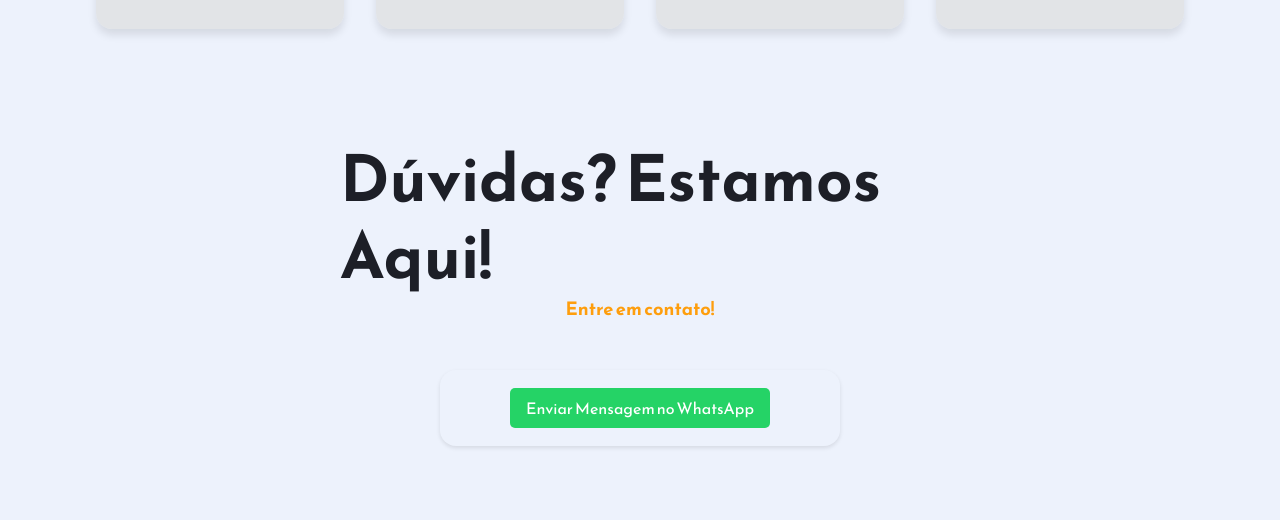
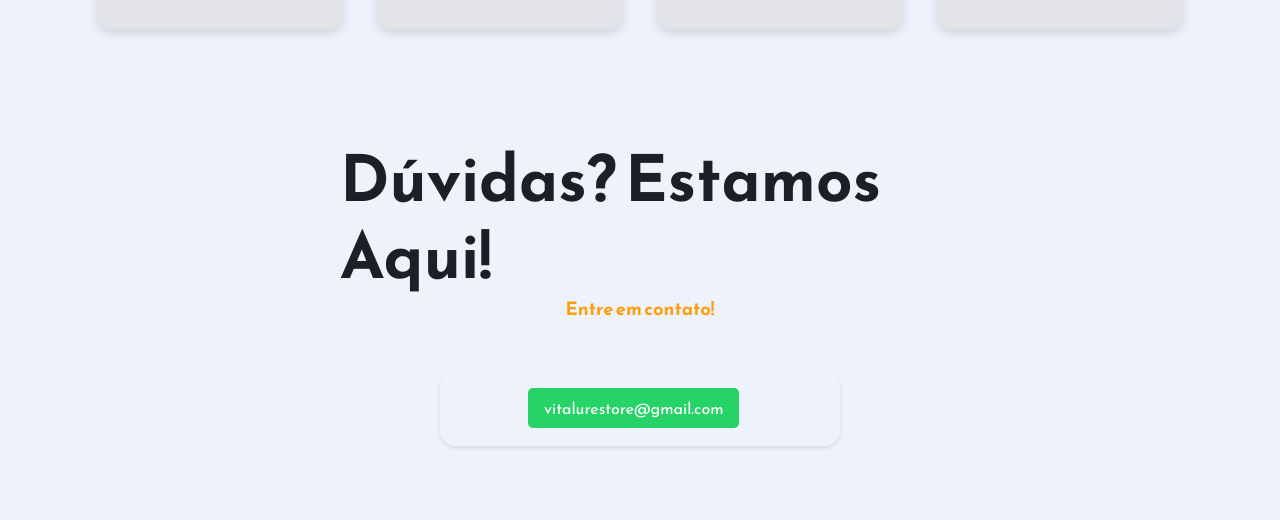
Before and after one commit to DeVictor32/vitalure-store, a plain HTML site: page index.html in a window 1280 px wide. Shown: the part 4831-5351 px from the top of the page. Drawn offline with nearby package versions, Linux system fonts and the light colour scheme.

Commit message:
change if the buttun contact to email

```diff
--- a/index.html
+++ b/index.html
@@ -1,4 +1,3 @@
-<!-- index.html -->
 <!DOCTYPE html>
 <html lang="pt-br">
 
@@ -222,12 +221,10 @@
             <h2 class="primary-subheading">Entre em contato!</h2>
 
             <div class="contact-form-container">
-                <a href="https://wa.me/351966019690" class="whatsapp-button" target="_blank" rel="noreferrer">
-                    <span class="whatsapp-icon">
-                        <img src="assets/icons/whatsapp-brands-solid.svg" alt="icons-whatsapp">
+                    <span >
+                        <a
+                        class="whatsapp-button" href="mailto:vitalurestore@gmail.com">vitalurestore@gmail.com</a>
                     </span>
-
-                    Enviar Mensagem no WhatsApp
                 </a>
             </div>
         </div>
--- a/styles.css
+++ b/styles.css
@@ -580,6 +580,8 @@
   justify-content: center;
   margin: 10px auto;
   width: fit-content;
+  margin-left: 80px;
+
 }
 
 .whatsapp-button:hover {
```
